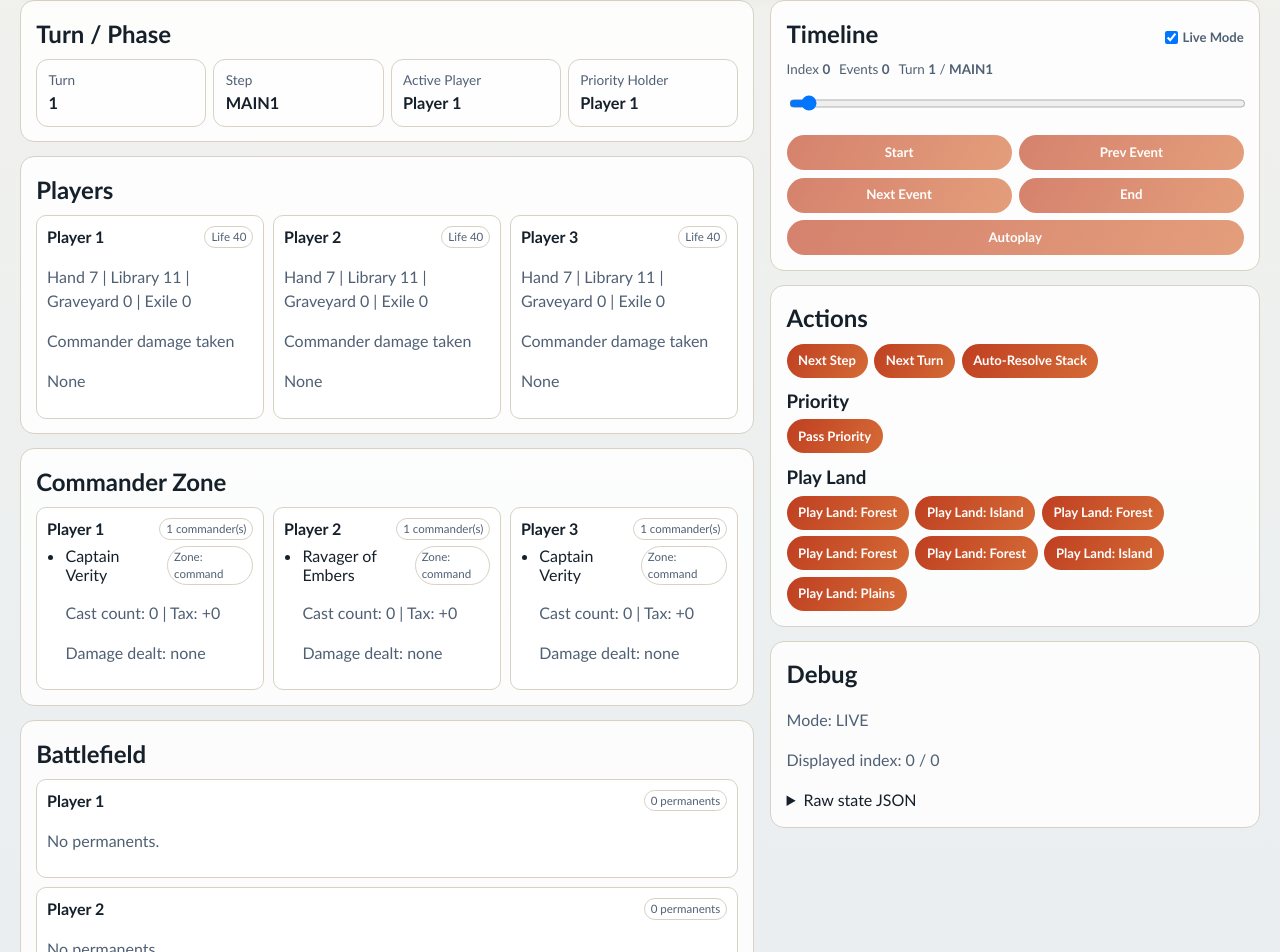
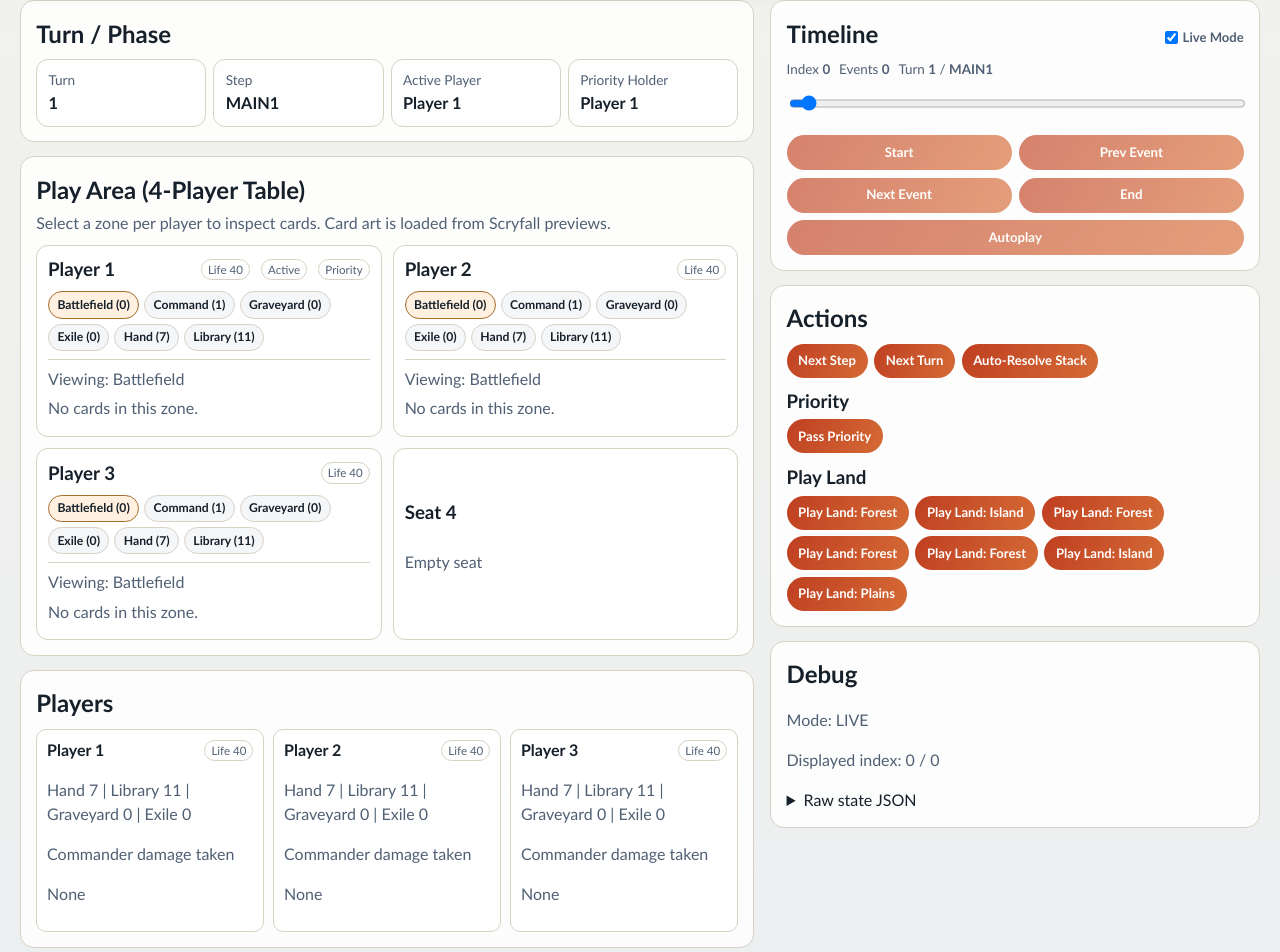
Before and after one commit to deadoscillate/Commander-Deck-Doctor, a Next.js app: page /rules-sandbox in a window 1280 px wide. Shown: the part 1105-2057 px from the top of the page. Built offline with nearby package versions, Linux system fonts and the light colour scheme.

Commit message:
feat: add 4-player visual play area with scryfall card images

```diff
--- a/app/globals.css
+++ b/app/globals.css
@@ -1416,6 +1416,151 @@ ul {
   padding-top: 0.55rem;
 }
 
+.sandbox-playarea-panel {
+  display: flex;
+  flex-direction: column;
+  gap: 0.6rem;
+}
+
+.sandbox-playarea-head h2 {
+  margin-bottom: 0.2rem;
+}
+
+.sandbox-playarea-head p {
+  margin: 0;
+}
+
+.sandbox-playarea-grid {
+  display: grid;
+  grid-template-columns: repeat(2, minmax(260px, 1fr));
+  gap: 0.7rem;
+}
+
+.sandbox-seat-card {
+  border: 1px solid var(--line);
+  border-radius: 12px;
+  background: #fff;
+  padding: 0.62rem 0.68rem;
+  display: flex;
+  flex-direction: column;
+  gap: 0.48rem;
+}
+
+.sandbox-seat-card-empty {
+  justify-content: center;
+  align-items: flex-start;
+  min-height: 180px;
+}
+
+.sandbox-seat-card h3 {
+  margin: 0;
+}
+
+.sandbox-seat-head {
+  display: flex;
+  align-items: center;
+  justify-content: space-between;
+  gap: 0.5rem;
+}
+
+.sandbox-seat-tags {
+  display: inline-flex;
+  align-items: center;
+  gap: 0.34rem;
+  flex-wrap: wrap;
+}
+
+.sandbox-seat-zones {
+  display: flex;
+  flex-wrap: wrap;
+  gap: 0.32rem;
+}
+
+.sandbox-zone-chip {
+  border-radius: 999px;
+  border: 1px solid var(--line);
+  background: #f4f6f8;
+  color: var(--ink);
+  padding: 0.22rem 0.52rem;
+  font-size: 0.76rem;
+  font-weight: 700;
+  box-shadow: none;
+}
+
+.sandbox-zone-chip-selected {
+  border-color: #a56d2e;
+  background: #fff0df;
+}
+
+.sandbox-seat-zone-view {
+  border-top: 1px solid var(--line);
+  padding-top: 0.45rem;
+}
+
+.sandbox-seat-zone-view > p {
+  margin: 0 0 0.35rem;
+}
+
+.sandbox-card-image-grid {
+  display: grid;
+  grid-template-columns: repeat(auto-fill, minmax(120px, 1fr));
+  gap: 0.44rem;
+}
+
+.sandbox-card-image-tile {
+  border-radius: 10px;
+  border: 1px solid var(--line);
+  background: #fff;
+  color: var(--ink);
+  padding: 0.34rem;
+  text-align: left;
+  box-shadow: none;
+  display: flex;
+  flex-direction: column;
+  gap: 0.28rem;
+}
+
+.sandbox-card-image-tile img {
+  width: 100%;
+  height: auto;
+  border-radius: 8px;
+  display: block;
+}
+
+.sandbox-card-image-tile-selected {
+  border-color: #b4702f;
+  background: #ffefdd;
+}
+
+.sandbox-card-image-fallback {
+  border: 1px dashed var(--line);
+  border-radius: 8px;
+  min-height: 150px;
+  padding: 0.35rem;
+  display: flex;
+  align-items: center;
+  justify-content: center;
+  text-align: center;
+  font-size: 0.8rem;
+}
+
+.sandbox-card-image-meta {
+  display: flex;
+  flex-direction: column;
+  gap: 0.1rem;
+}
+
+.sandbox-card-image-meta strong {
+  font-size: 0.76rem;
+  line-height: 1.2;
+}
+
+.sandbox-card-image-meta em {
+  font-size: 0.72rem;
+  color: var(--ink-muted);
+  font-style: normal;
+}
+
 .sandbox-inline-actions {
   display: flex;
   flex-wrap: wrap;
@@ -1742,4 +1887,8 @@ ul {
   .sandbox-setup-seed-row {
     grid-template-columns: 1fr;
   }
-}
+
+  .sandbox-playarea-grid {
+    grid-template-columns: 1fr;
+  }
+}
--- a/app/rules-sandbox/page.tsx
+++ b/app/rules-sandbox/page.tsx
@@ -7,6 +7,7 @@ import { BattlefieldPanel } from "@/components/sandbox/BattlefieldPanel";
 import { ChoiceModal } from "@/components/sandbox/ChoiceModal";
 import { CommanderZonePanel } from "@/components/sandbox/CommanderZonePanel";
 import { GameLogPanel } from "@/components/sandbox/GameLogPanel";
+import { PlayAreaPanel } from "@/components/sandbox/PlayAreaPanel";
 import { PlayersPanel } from "@/components/sandbox/PlayersPanel";
 import { StackPanel } from "@/components/sandbox/StackPanel";
 import { TimelineControls } from "@/components/sandbox/TimelineControls";
@@ -486,6 +487,7 @@ export default function RulesSandboxPage() {
       <section className="sandbox-grid">
         <div className="sandbox-state-column">
           <TurnPhasePanel state={state} />
+          <PlayAreaPanel state={state} selectedCardId={selectedCardId} onSelectCard={setSelectedCardId} />
           <PlayersPanel state={state} />
           <CommanderZonePanel state={state} />
           <BattlefieldPanel
--- /dev/null
+++ b/components/sandbox/PlayAreaPanel.tsx
@@ -0,0 +1,203 @@
+/* eslint-disable @next/next/no-img-element */
+
+"use client";
+
+import { useEffect, useMemo, useState } from "react";
+import type { GameState } from "@/lib/engineClient";
+import { getCardPreview } from "@/lib/scryfallPreview";
+
+type PlayAreaPanelProps = {
+  state: GameState;
+  selectedCardId: string | null;
+  onSelectCard: (cardId: string | null) => void;
+};
+
+type ZoneView = "library" | "hand" | "battlefield" | "graveyard" | "exile" | "command";
+
+const ZONE_ORDER: ZoneView[] = ["battlefield", "command", "graveyard", "exile", "hand", "library"];
+const SEAT_COUNT = 4;
+
+type SeatZoneState = Record<string, ZoneView>;
+
+type CardImageTileProps = {
+  cardName: string;
+  selected: boolean;
+  tapped: boolean;
+  counters: Record<string, number>;
+  onClick: () => void;
+};
+
+function zoneLabel(zone: ZoneView): string {
+  if (zone === "battlefield") return "Battlefield";
+  if (zone === "command") return "Command";
+  if (zone === "graveyard") return "Graveyard";
+  if (zone === "exile") return "Exile";
+  if (zone === "hand") return "Hand";
+  return "Library";
+}
+
+function nextSeatZone(current: SeatZoneState, playerId: string): ZoneView {
+  return current[playerId] ?? "battlefield";
+}
+
+function countersLabel(counters: Record<string, number>): string | null {
+  const rows = Object.entries(counters).filter(([, amount]) => amount > 0);
+  if (rows.length === 0) {
+    return null;
+  }
+
+  return rows.map(([name, amount]) => `${name} ${amount}`).join(", ");
+}
+
+function CardImageTile({ cardName, selected, tapped, counters, onClick }: CardImageTileProps) {
+  const [imageUrl, setImageUrl] = useState<string | null>(null);
+  const [loading, setLoading] = useState(false);
+
+  useEffect(() => {
+    let mounted = true;
+    setLoading(true);
+
+    void getCardPreview(cardName)
+      .then((preview) => {
+        if (!mounted) {
+          return;
+        }
+
+        setImageUrl(preview?.imageUrl ?? null);
+      })
+      .finally(() => {
+        if (mounted) {
+          setLoading(false);
+        }
+      });
+
+    return () => {
+      mounted = false;
+    };
+  }, [cardName]);
+
+  const countersText = countersLabel(counters);
+
+  return (
+    <button
+      type="button"
+      className={`sandbox-card-image-tile${selected ? " sandbox-card-image-tile-selected" : ""}`}
+      onClick={onClick}
+      title={cardName}
+    >
+      {imageUrl ? <img src={imageUrl} alt={cardName} loading="lazy" /> : <span className="sandbox-card-image-fallback">{cardName}</span>}
+      <span className="sandbox-card-image-meta">
+        <strong>{cardName}</strong>
+        {loading ? <em className="muted">Loading image...</em> : null}
+        {tapped ? <em>Tapped</em> : null}
+        {countersText ? <em>{countersText}</em> : null}
+      </span>
+    </button>
+  );
+}
+
+export function PlayAreaPanel({ state, selectedCardId, onSelectCard }: PlayAreaPanelProps) {
+  const [seatZone, setSeatZone] = useState<SeatZoneState>({});
+
+  const seats = useMemo(() => {
+    const rows: Array<GameState["players"][number] | null> = [...state.players];
+    while (rows.length < SEAT_COUNT) {
+      rows.push(null);
+    }
+
+    return rows.slice(0, SEAT_COUNT);
+  }, [state.players]);
+
+  return (
+    <section className="sandbox-panel sandbox-playarea-panel">
+      <div className="sandbox-playarea-head">
+        <h2>Play Area (4-Player Table)</h2>
+        <p className="muted">Select a zone per player to inspect cards. Card art is loaded from Scryfall previews.</p>
+      </div>
+
+      <div className="sandbox-playarea-grid">
+        {seats.map((player, seatIndex) => {
+          if (!player) {
+            return (
+              <article key={`empty-seat-${seatIndex + 1}`} className="sandbox-seat-card sandbox-seat-card-empty">
+                <h3>{`Seat ${seatIndex + 1}`}</h3>
+                <p className="muted">Empty seat</p>
+              </article>
+            );
+          }
+
+          const active = state.players[state.activePlayerIndex]?.id === player.id;
+          const priority = state.priorityHolderPlayerId === player.id;
+          const zone = nextSeatZone(seatZone, player.id);
+
+          const zoneCardIds = zone === "library" ? [] : player.zones[zone].cardIds;
+          const visibleCardIds = zoneCardIds.slice().reverse();
+
+          return (
+            <article key={player.id} className="sandbox-seat-card">
+              <div className="sandbox-seat-head">
+                <h3>{player.name}</h3>
+                <div className="sandbox-seat-tags">
+                  <span className="status-chip">Life {player.life}</span>
+                  {active ? <span className="status-chip">Active</span> : null}
+                  {priority ? <span className="status-chip">Priority</span> : null}
+                </div>
+              </div>
+
+              <div className="sandbox-seat-zones">
+                {ZONE_ORDER.map((zoneName) => {
+                  const count = player.zones[zoneName].cardIds.length;
+                  const selected = zoneName === zone;
+                  return (
+                    <button
+                      key={`${player.id}-${zoneName}`}
+                      type="button"
+                      className={`sandbox-zone-chip${selected ? " sandbox-zone-chip-selected" : ""}`}
+                      onClick={() => {
+                        setSeatZone((previous) => ({
+                          ...previous,
+                          [player.id]: zoneName
+                        }));
+                      }}
+                    >
+                      {zoneLabel(zoneName)} ({count})
+                    </button>
+                  );
+                })}
+              </div>
+
+              <div className="sandbox-seat-zone-view">
+                <p className="muted">Viewing: {zoneLabel(zone)}</p>
+                {zone === "library" ? (
+                  <p className="muted">Library contains {player.zones.library.cardIds.length} card(s).</p>
+                ) : visibleCardIds.length === 0 ? (
+                  <p className="muted">No cards in this zone.</p>
+                ) : (
+                  <div className="sandbox-card-image-grid">
+                    {visibleCardIds.map((cardId) => {
+                      const card = state.cardInstances[cardId];
+                      if (!card) {
+                        return null;
+                      }
+
+                      return (
+                        <CardImageTile
+                          key={card.id}
+                          cardName={card.definition.name}
+                          selected={selectedCardId === card.id}
+                          tapped={card.tapped}
+                          counters={card.counters}
+                          onClick={() => onSelectCard(selectedCardId === card.id ? null : card.id)}
+                        />
+                      );
+                    })}
+                  </div>
+                )}
+              </div>
+            </article>
+          );
+        })}
+      </div>
+    </section>
+  );
+}
```
